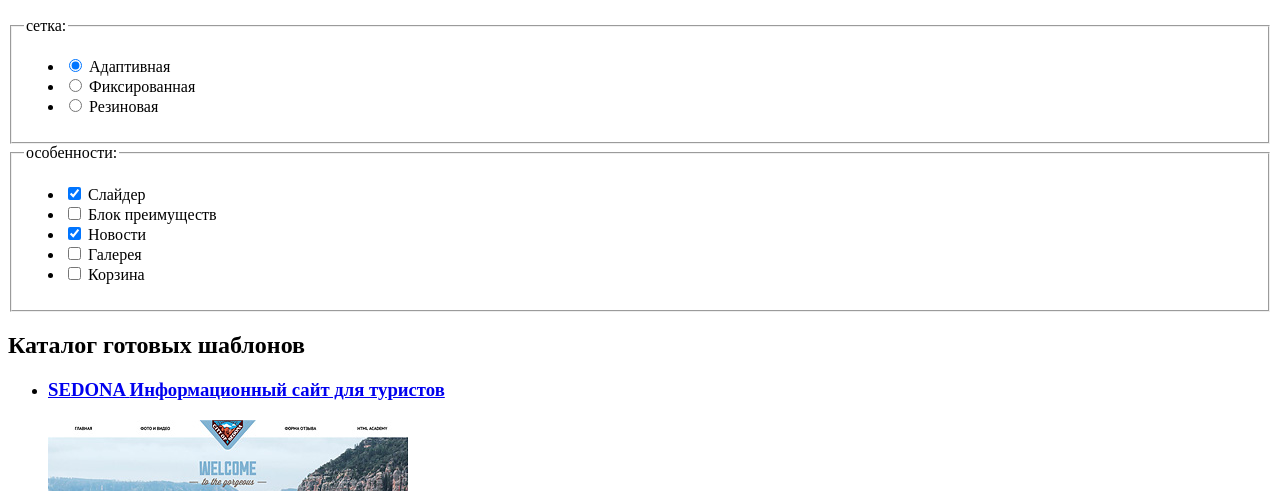
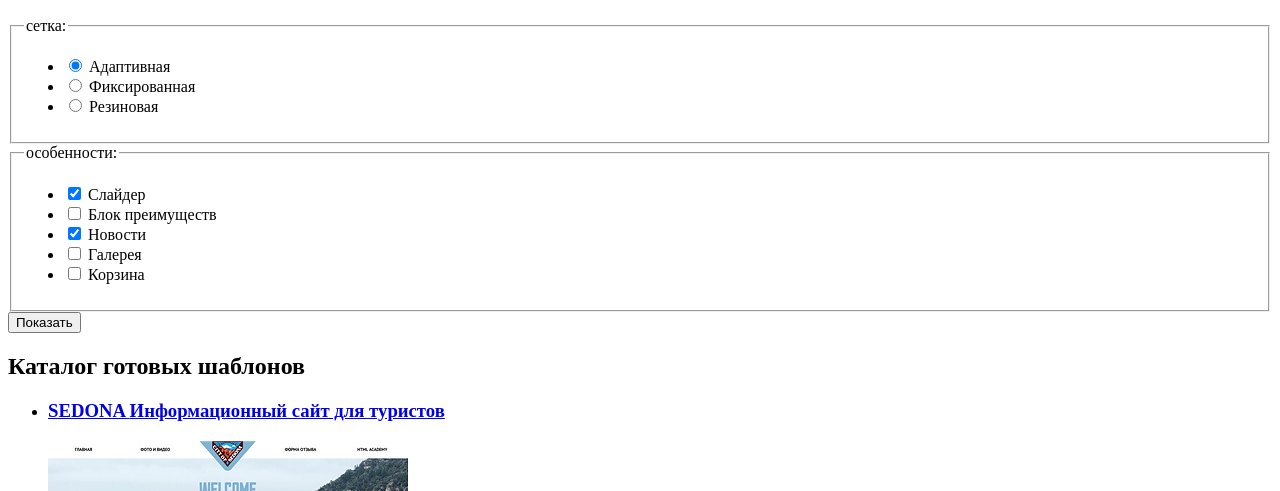
Before and after one commit to eugenetrubin/839061-nerds-24, a plain HTML site: page catalog.html in a window 1280 px wide. Shown: the part 309-800 px from the top of the page. Drawn offline with Linux system fonts and the light colour scheme.

Commit message:
add button показать

```diff
--- a/catalog.html
+++ b/catalog.html
@@ -71,6 +71,9 @@
               </li>
             </ul>
           </fieldset>
+          <button type="submit" class="filter-button button">
+            Показать
+          </button>
         </form>
       </section>
 
```
